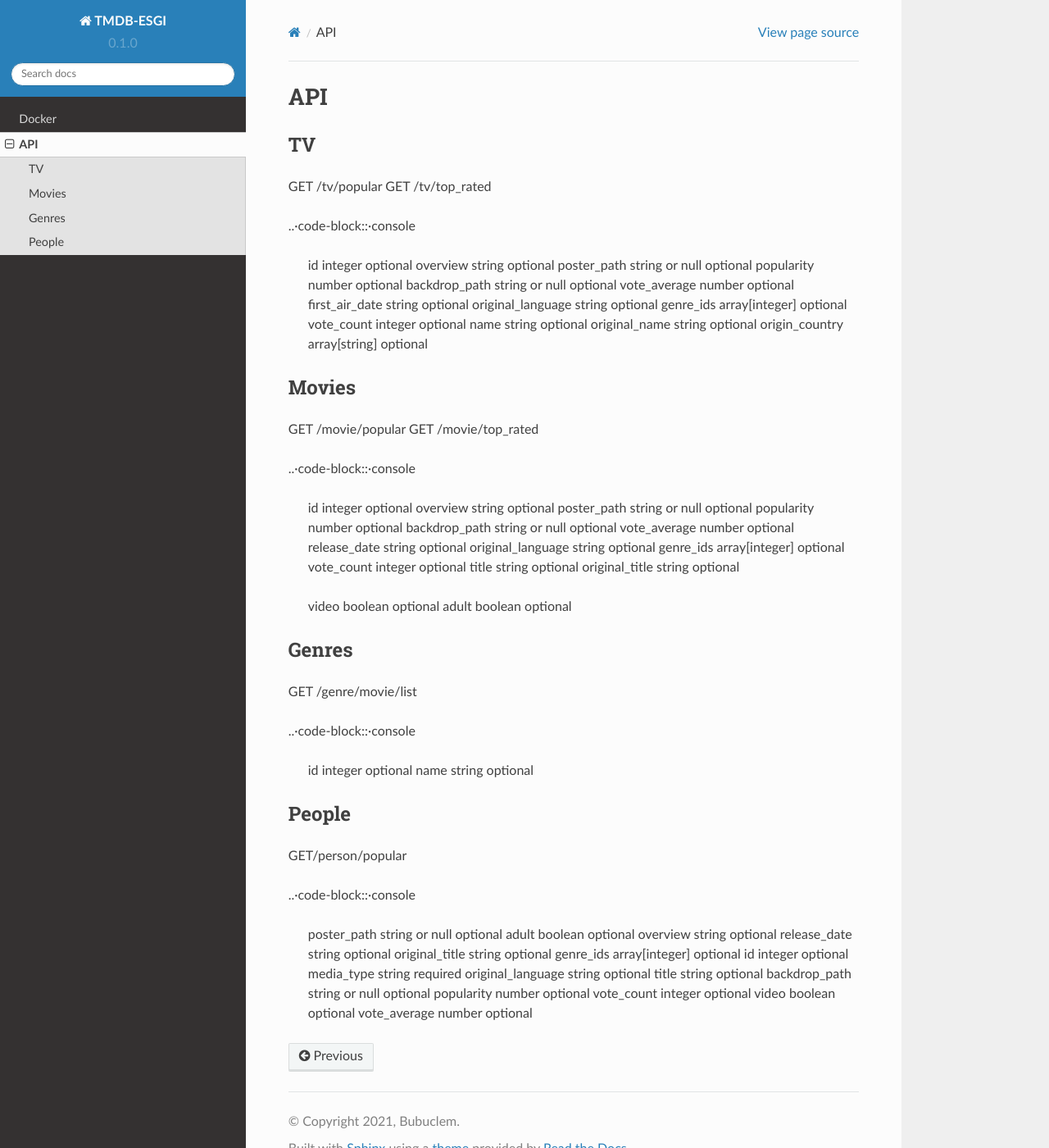
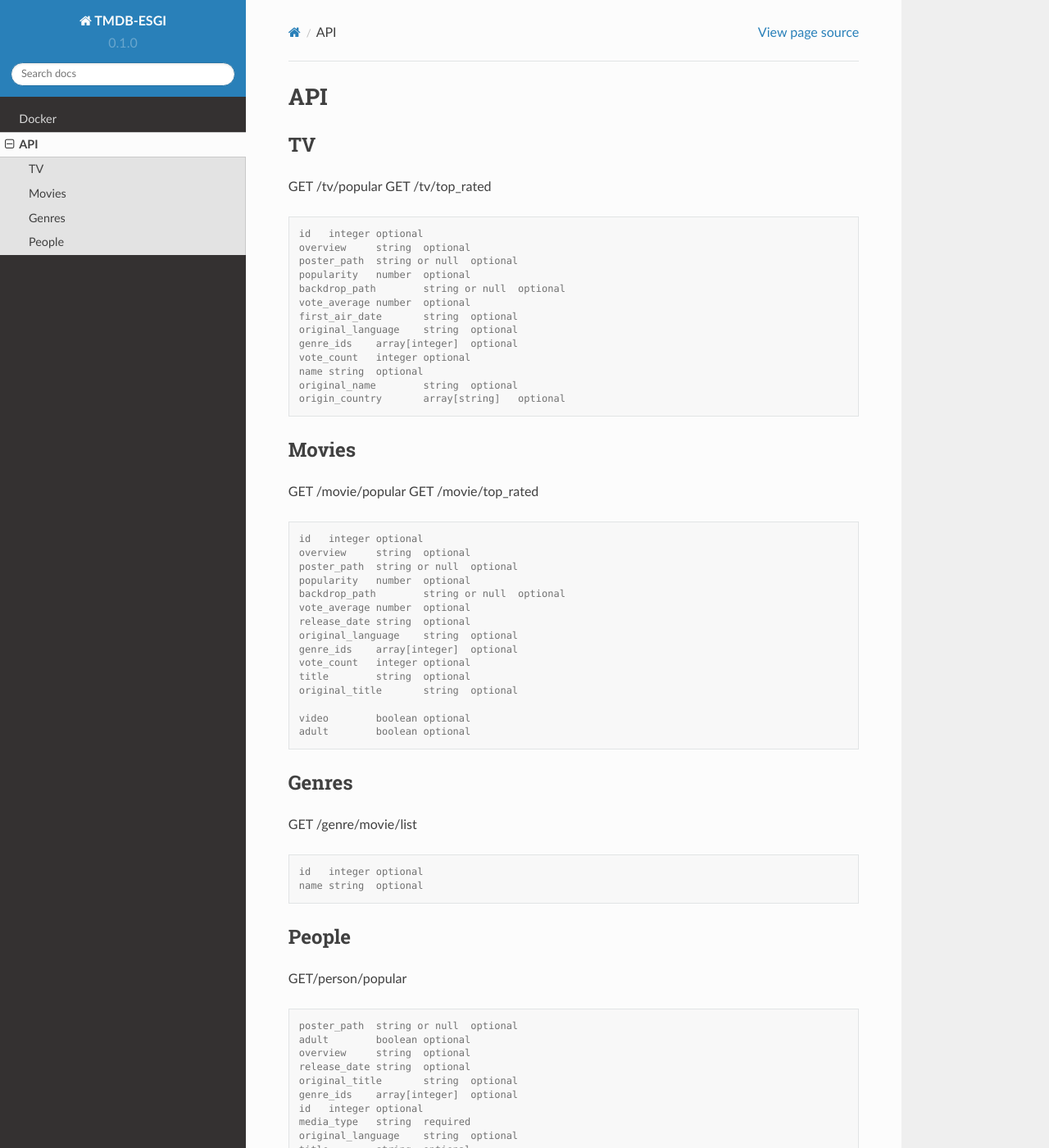
Before and after one commit to Bubuclem/ESGI-TMDB-RTDocs, a Sphinx documentation site: the page built from docs/source/api.rst, in a window 1280 px wide and 1400 px high. Shown: the whole window at 82% size. Built offline with Sphinx 7.4.7 and the Read the Docs theme 2.0.0, drawn with Linux system fonts in a browser that asks for light colours; some of the changed text lies outside the part shown.

Commit message:
Update docs

```diff
--- a/docs/source/api.rst
+++ b/docs/source/api.rst
@@ -7,7 +7,7 @@ TV
 GET /tv/popular
 GET /tv/top_rated
 
-..·code-block::·console
+.. code-block:: console
 
    id	integer	optional
    overview	string	optional
@@ -29,7 +29,7 @@ Movies
 GET /movie/popular
 GET /movie/top_rated
 
-..·code-block::·console
+.. code-block:: console
 
    id	integer	optional
    overview	string	optional
@@ -52,7 +52,7 @@ Genres
 
 GET /genre/movie/list
 
-..·code-block::·console
+.. code-block:: console
 
    id	integer	optional
    name	string	optional
@@ -62,7 +62,7 @@ People
 
 GET/person/popular
 
-..·code-block::·console
+.. code-block:: console
 
    poster_path	string or null	optional
    adult	boolean	optional
```
